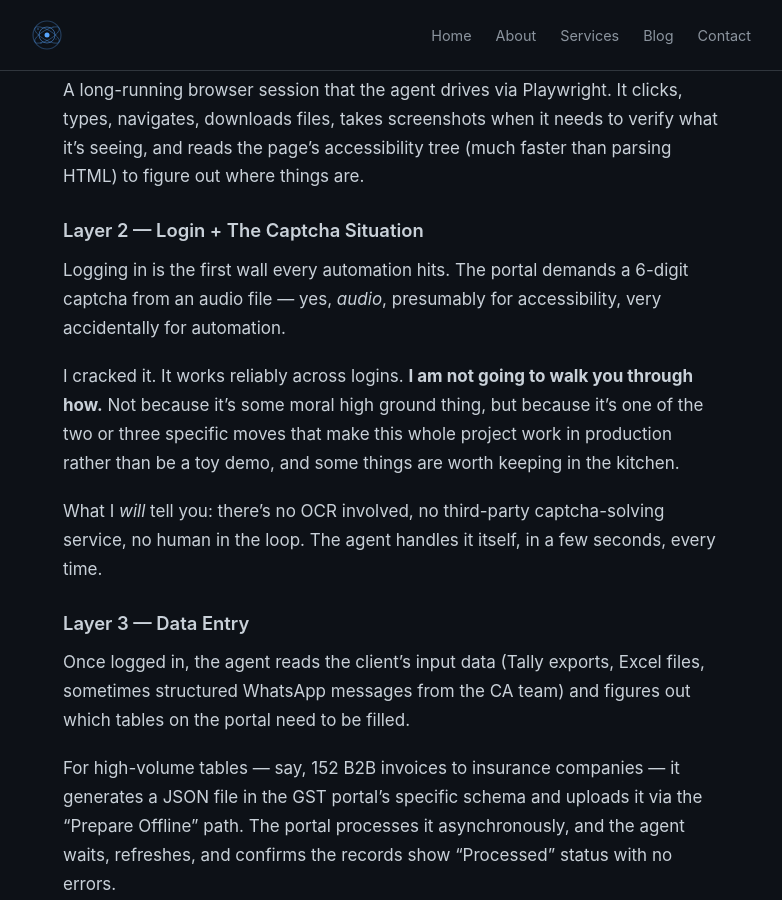
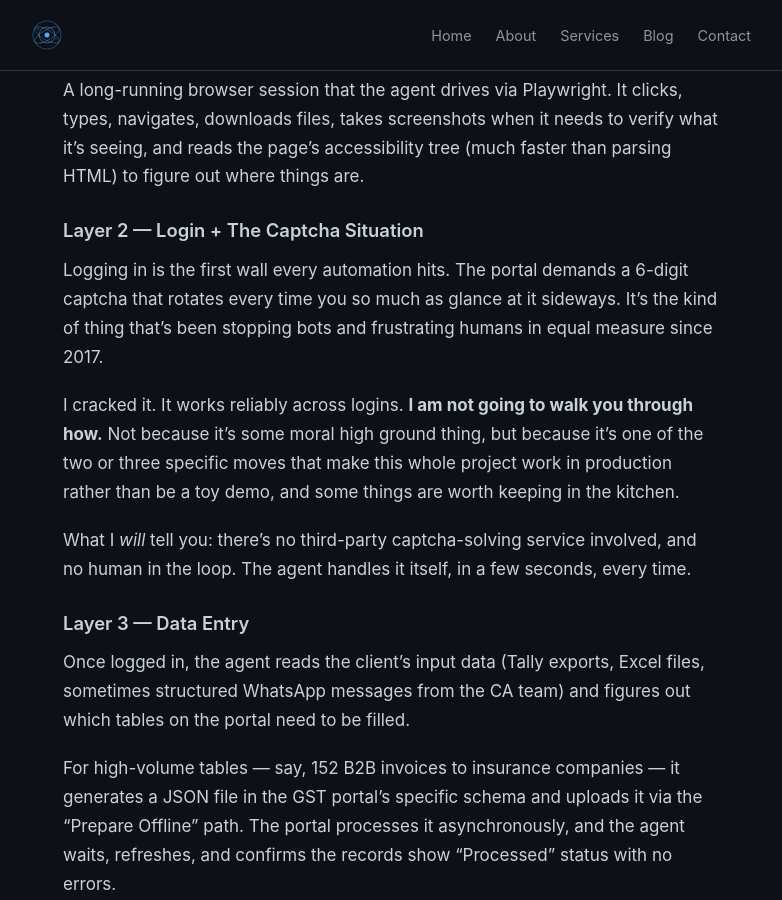
Before and after one commit to prithvi-vk/prithvi-vk.github.io, a Jekyll site: the page built from _posts/2026-04-09-automating-gstr1-filing-ca-firm-kerala.md, in a window 1280 px wide and 900 px high, scrolled down 3153 px. Shown: the whole window, without its empty margins (249-1031 px from the left). Built offline with Jekyll 4.4.1, drawn with Linux system fonts in a browser that asks for light colours; some of the changed text lies outside the part shown.

Commit message:
Tighten captcha section — remove implementation hints
Removed all references to audio captcha and OCR. Keeps the technique
mysterious and avoids giving away the actual workaround.

Co-Authored-By: Claude Opus 4.6 (1M context) <noreply@anthropic.com>

```diff
--- a/_posts/2026-04-09-automating-gstr1-filing-ca-firm-kerala.md
+++ b/_posts/2026-04-09-automating-gstr1-filing-ca-firm-kerala.md
@@ -32,7 +32,7 @@ Each of these has to be entered, reviewed, approved, and filed. And the GST port
 
 ## The Portal Problem (A Love Letter, Sort Of)
 
-If you've never used the GST portal, here's what you need to know: it's a series of nested AngularJS forms wrapped in 2017-era CSS, served through a session management layer that politely shows you the door if you alt-tab for too long, and gated by an audio captcha that exists for reasons no one can fully explain.
+If you've never used the GST portal, here's what you need to know: it's a series of nested AngularJS forms wrapped in 2017-era CSS, served through a session management layer that politely shows you the door if you alt-tab for too long, and gated by a captcha that exists for reasons no one can fully explain.
 
 There is no API. There is no webhook. There is no "GSTR-1 SDK." There is only the browser, the mouse, and your dwindling will to live.
 
@@ -80,11 +80,11 @@ A long-running browser session that the agent drives via Playwright. It clicks,
 
 ### Layer 2 — Login + The Captcha Situation
 
-Logging in is the first wall every automation hits. The portal demands a 6-digit captcha from an audio file — yes, *audio*, presumably for accessibility, very accidentally for automation.
+Logging in is the first wall every automation hits. The portal demands a 6-digit captcha that rotates every time you so much as glance at it sideways. It's the kind of thing that's been stopping bots and frustrating humans in equal measure since 2017.
 
 I cracked it. It works reliably across logins. **I am not going to walk you through how.** Not because it's some moral high ground thing, but because it's one of the two or three specific moves that make this whole project work in production rather than be a toy demo, and some things are worth keeping in the kitchen.
 
-What I *will* tell you: there's no OCR involved, no third-party captcha-solving service, no human in the loop. The agent handles it itself, in a few seconds, every time.
+What I *will* tell you: there's no third-party captcha-solving service involved, and no human in the loop. The agent handles it itself, in a few seconds, every time.
 
 ### Layer 3 — Data Entry
 
```
